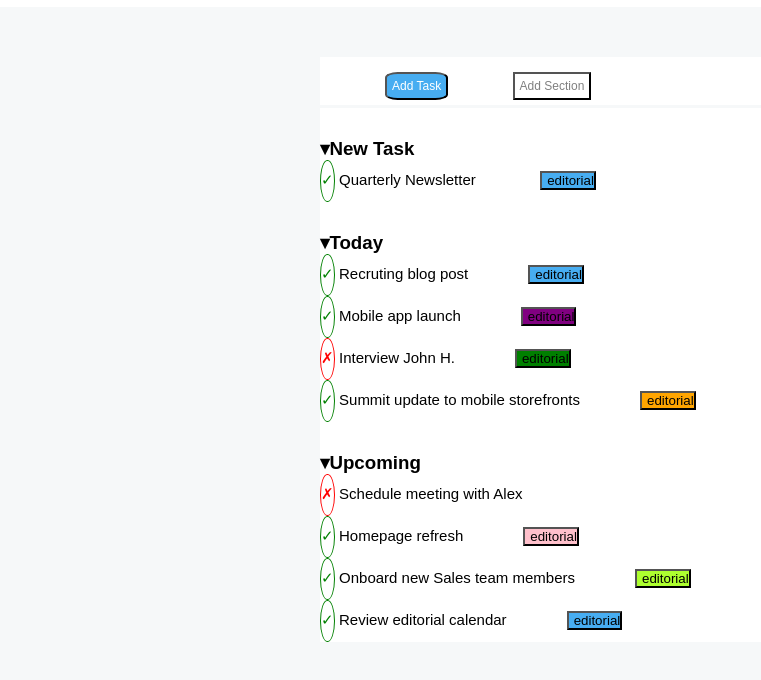
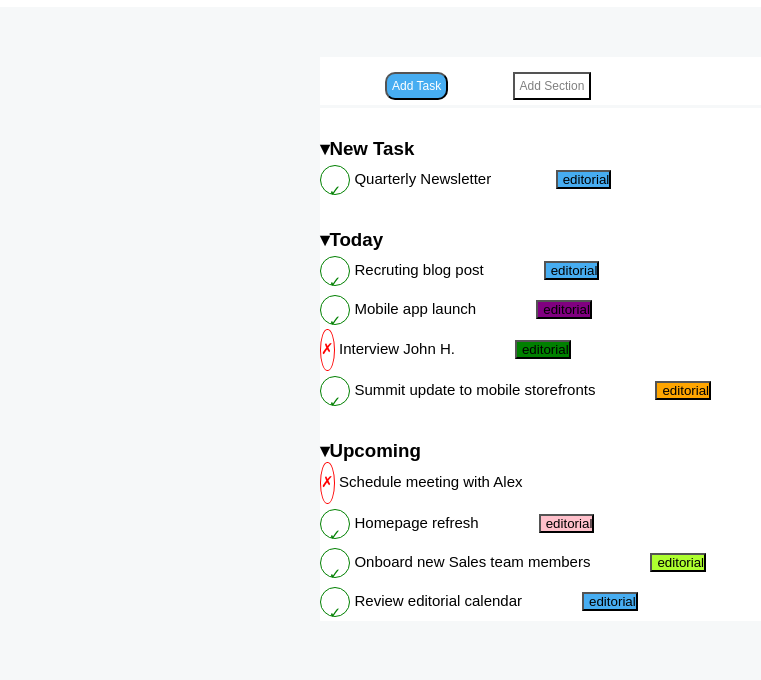
Before and after one commit to mirkettinho/html-css-toboolist, a plain HTML site: page index.html in a window 1280 px wide. Shown: the part 84-764 px from the top of the page, without its empty margins (0-761 px from the left). Drawn offline with Linux system fonts and the light colour scheme.

Commit message:
[fix] css

```diff
--- a/css/style.css
+++ b/css/style.css
@@ -49,7 +49,7 @@ button{
 
 .button-1{
   padding: 5px;
-  border-radius: 20%;
+  border-radius: 10px;
   background-color: #47adf1;
   color: white;
   font-size: 12px;
@@ -89,6 +89,13 @@ section span{
   color: green;
   border: 1px solid green;
   border-radius: 50%;
+  display: inline-block;
+  width: 30px;
+  height: 30px;
+  text-align: center;
+  vertical-align: middle;
+  line-height: 30px;
+
 }
 
 .croce{
```
